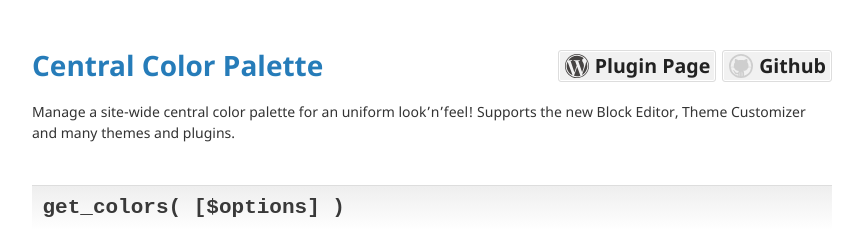
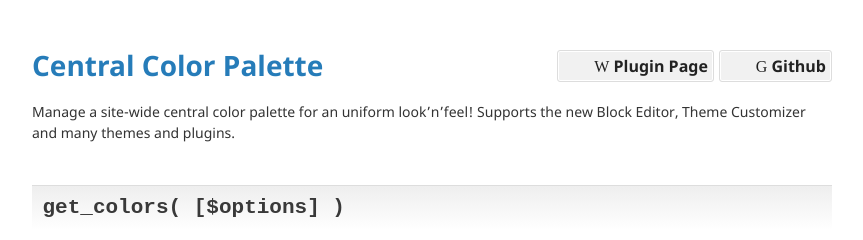
Before and after one commit to kungtiger/central-color-palette, a Jekyll site: the page built from index.md, in a window 1280 px wide. Shown: the top 240 px of the page, without its empty margins (208-1071 px from the left). Built offline with Jekyll 4.4.1, drawn with Linux system fonts in a browser that asks for light colours; some web fonts are replaced; some of the changed text lies outside the part shown.

```diff
--- a/_layouts/default.html
+++ b/_layouts/default.html
@@ -11,8 +11,14 @@
     <main>
       <h1>
         <a href="{{ "/" | absolute_url }}">{{ site.title }}</a>
-        <a href="https://github.com/kungtiger/central-color-palette" class="link link-github">Github</a>
-        <a href="https://wordpress.org/plugins/kt-tinymce-color-grid" class="link link-wordpress">Plugin Page</a>
+        <a href="https://github.com/kungtiger/central-color-palette" class="link">
+          <span class="icon icon-github"></span>
+          <span>Github</span>
+        </a>
+        <a href="https://wordpress.org/plugins/kt-tinymce-color-grid" class="link">
+          <span class="icon icon-wordpress"></span>
+          <span>Plugin Page</span>
+        </a>
       </h1>
       {{ content }}
     </main>
--- a/_sass/fonts.scss
+++ b/_sass/fonts.scss
@@ -53,3 +53,13 @@
        url('../fonts/Noto-Sans-700italic/Noto-Sans-700italic.ttf') format('truetype'),
        url('../fonts/Noto-Sans-700italic/Noto-Sans-700italic.svg#NotoSans') format('svg');
 }
+
+@font-face {
+  font-family: 'icons';
+  font-weight: normal;
+  font-style: normal;
+  src:
+    url('../fonts/icons.ttf') format('truetype'),
+    url('../fonts/icons.woff') format('woff'),
+    url('../fonts/icons.svg#icons') format('svg');
+}
--- a/_sass/style.scss
+++ b/_sass/style.scss
@@ -1,5 +1,24 @@
 @import "fonts";
 @import "rouge-github";
+
+.icon {
+    font-family: 'icons' !important;
+    speak: none;
+    font-style: normal;
+    font-weight: normal;
+    font-variant: normal;
+    text-transform: none;
+    line-height: 1;
+    -webkit-font-smoothing: antialiased;
+    -moz-osx-font-smoothing: grayscale;
+}
+
+.icon-github:before {
+    content: "G";
+}
+.icon-wordpress:before {
+    content: "W";
+}
 
 body {
     background-color: #fff;
@@ -78,19 +97,11 @@
         border-radius: 3px;
         background-color: #f1f1f1;
         box-shadow: inset 0 0 0 1px #fff;
-        background-size: 24px;
-        background-repeat: no-repeat;
-        background-position: 6px 3px;
         color: #222;
-        font-size: .7em;
+        font-size: 16px;
         transition: border-color linear .100s;
         &:hover {
             border-color: #999;
-        }
-    }
-    @each $icon in (github, wordpress) {
-        .link-#{$icon} {
-            background-image: url(../images/#{$icon}.svg);
         }
     }
 }
```
Also changed, not shown: index.md (+1 -1 lines), assets/fonts/icons/icons.svg (added), assets/fonts/icons/icons.ttf (added), assets/fonts/icons/icons.woff (added).
